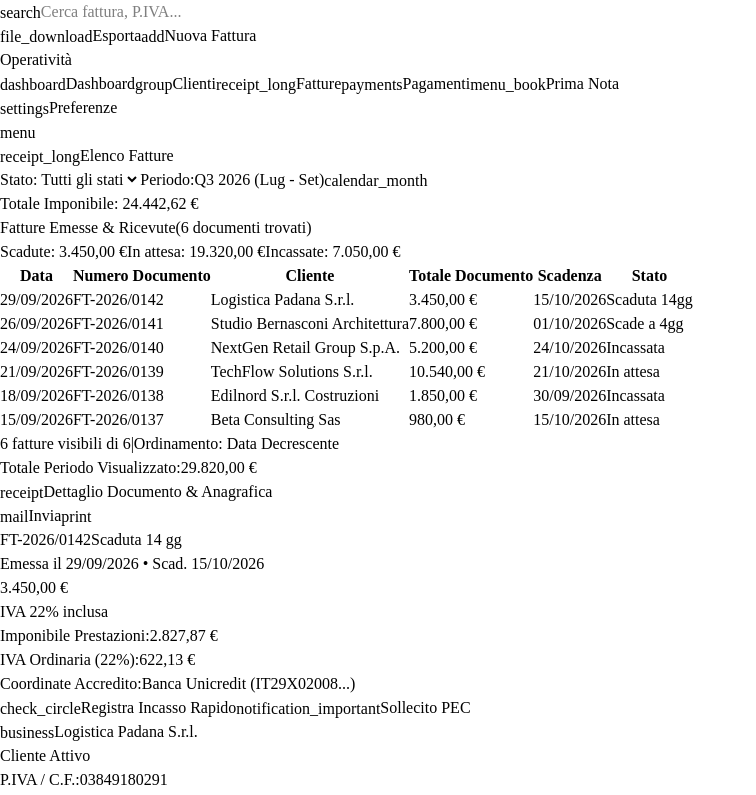
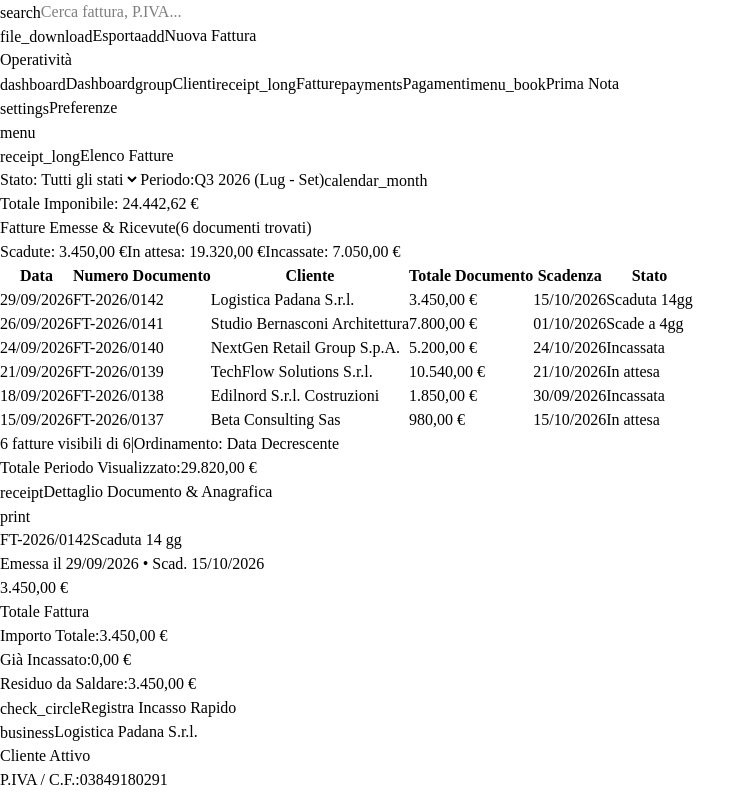
Before and after one commit to maxdivona/billKeep, a React (Vite) app in the folder src/renderer/: page /#/ in a window 1280 px wide. Shown: the top 795 px of the page, without its empty margins (0-756 px from the left). Built offline with nearby package versions, Linux system fonts and the light colour scheme; a web font is replaced by a local one.

Commit message:
refactor(dashboard): pulizia inspector, rimossi iva coordinate e sollecito, fix incasso rapido

```diff
--- a/src/renderer/src/pages/Dashboard.jsx
+++ b/src/renderer/src/pages/Dashboard.jsx
@@ -169,19 +169,22 @@ export default function Dashboard() {
   const {
     invoices: dbInvoices,
     customers,
+    payments,
     fetchAllData,
     dashboardSearch,
     selectedInvoiceId,
     setSelectedInvoiceId,
     setSelectedInvoiceInfo,
-    addPayment
+    addMultiPayment
   } = useStore()
 
   const [localStatusFilter, setLocalStatusFilter] = useState('all')
   const [toastMessage, setToastMessage] = useState(null)
   const [quickPaymentModalOpen, setQuickPaymentModalOpen] = useState(false)
   const [quickPaymentAmount, setQuickPaymentAmount] = useState('')
+  const [quickPaymentDate, setQuickPaymentDate] = useState(() => new Date().toISOString().split('T')[0])
   const [quickPaymentMethod, setQuickPaymentMethod] = useState('Bonifico')
+  const [isSubmittingPayment, setIsSubmittingPayment] = useState(false)
 
   useEffect(() => {
     fetchAllData()
@@ -354,30 +357,20 @@ export default function Dashboard() {
     }
   }, [filteredInvoices])
 
-  // Calcolo Imponibile e IVA per la fattura attiva
-  const activeImponibile = activeInvoice
-    ? activeInvoice.imponibile || activeInvoice.amount / 1.22
-    : 0
-  const activeIVA = activeInvoice ? activeInvoice.iva || activeInvoice.amount - activeImponibile : 0
+  // Calcolo incassi e saldo residuo per la fattura attiva
+  const activeInvoicePaid = useMemo(() => {
+    if (!activeInvoice) return 0
+    if (dbInvoices && dbInvoices.length > 0) {
+      const invPayments = (payments || []).filter((p) => p.invoice_id === activeInvoice.id)
+      return invPayments.reduce((sum, p) => sum + p.amount, 0)
+    }
+    return activeInvoice.status === 'paid' ? activeInvoice.amount : 0
+  }, [activeInvoice, payments, dbInvoices])
 
-  // Gestione Sollecito PEC
-  const handleSollecitoPec = () => {
-    if (!activeInvoice) return
-    const text = `Gentile ${activeInvoice.customer_name},\nVi ricordiamo che la fattura ${activeInvoice.id} emessa il ${formatDate(activeInvoice.issue_date)} per un totale di ${formatCurrency(activeInvoice.amount)} risulta scaduta.\nVi invitiamo a procedere al saldo alle seguenti coordinate: ${activeInvoice.bank_account}.\nCordiali saluti,\nAmministrazione BillKeep`
-    navigator.clipboard.writeText(text)
-    setToastMessage('Testo del sollecito copiato negli appunti! Bozza PEC pronta.')
-    setTimeout(() => setToastMessage(null), 3500)
-  }
-
-  // Gestione Invio Email
-  const handleSendEmail = () => {
-    if (!activeInvoice) return
-    const subject = encodeURIComponent(`Fattura ${activeInvoice.id} - BillKeep`)
-    const body = encodeURIComponent(
-      `Gentile ${activeInvoice.customer_name},\nIn allegato trovate la fattura ${activeInvoice.id} di ${formatCurrency(activeInvoice.amount)} con scadenza ${formatDate(activeInvoice.due_date)}.\n\nCordiali saluti.`
-    )
-    window.open(`mailto:${activeInvoice.pec || ''}?subject=${subject}&body=${body}`, '_blank')
-  }
+  const activeInvoiceRemaining = useMemo(() => {
+    if (!activeInvoice) return 0
+    return Math.max(0, activeInvoice.amount - activeInvoicePaid)
+  }, [activeInvoice, activeInvoicePaid])
 
   // Gestione Stampa
   const handlePrint = () => {
@@ -387,49 +380,74 @@ export default function Dashboard() {
   // Registra incasso rapido (F7)
   const handleOpenQuickPayment = useCallback(() => {
     if (!activeInvoice) return
-    setQuickPaymentAmount(activeInvoice.amount.toString())
+    const defaultAmount =
+      activeInvoiceRemaining > 0 ? activeInvoiceRemaining : activeInvoice.amount
+    setQuickPaymentAmount(defaultAmount.toFixed(2))
+    setQuickPaymentDate(new Date().toISOString().split('T')[0])
+    setQuickPaymentMethod('Bonifico')
     setQuickPaymentModalOpen(true)
-  }, [activeInvoice])
+  }, [activeInvoice, activeInvoiceRemaining])
 
-  const handleConfirmQuickPayment = async () => {
-    if (!activeInvoice) return
+  const handleConfirmQuickPayment = async (e) => {
+    if (e) e.preventDefault()
+    if (!activeInvoice || isSubmittingPayment) return
+
     const parsedAmount = parseFloat(quickPaymentAmount)
     if (isNaN(parsedAmount) || parsedAmount <= 0) {
-      alert('Inserisci un importo valido.')
+      alert('Inserisci un importo valido maggiore di zero.')
       return
     }
 
+    setIsSubmittingPayment(true)
     try {
-      if (dbInvoices && dbInvoices.length > 0) {
-        await addPayment({
-          invoice_id: activeInvoice.id,
-          customer_id: activeInvoice.customer_id,
-          amount: parsedAmount,
-          payment_date: new Date().toISOString().replace('T', ' ').slice(0, 19),
-          method: quickPaymentMethod
+      if (!dbInvoices || dbInvoices.length === 0) {
+        // Modalità dimostrativa
+        setQuickPaymentModalOpen(false)
+        setToastMessage(
+          `[Demo] Incasso di ${formatCurrency(parsedAmount)} registrato per ${activeInvoice.id}!`
+        )
+        setTimeout(() => setToastMessage(null), 3500)
+        return
+      }
+
+      const res = await addMultiPayment({
+        customerId: activeInvoice.customer_id,
+        totalAmount: parsedAmount,
+        method: quickPaymentMethod,
+        date: quickPaymentDate || new Date().toISOString().split('T')[0],
+        allocations: [{ invoiceId: activeInvoice.id, amount: parsedAmount }],
+        accontoAmount: 0
       })
-      }
+
+      if (res && res.success) {
         setQuickPaymentModalOpen(false)
         setToastMessage(
           `Incasso di ${formatCurrency(parsedAmount)} registrato per ${activeInvoice.id}!`
         )
         setTimeout(() => setToastMessage(null), 3500)
+      } else {
+        alert('Errore durante la registrazione dell incasso: ' + (res?.error || 'Operazione non riuscita'))
+      }
     } catch (err) {
       alert('Errore durante la registrazione dell incasso: ' + err.message)
+    } finally {
+      setIsSubmittingPayment(false)
     }
   }
 
-  // Keyboard shortcut F7 per Incasso Rapido
+  // Keyboard shortcut (F7 per aprire incasso rapido, Escape per chiudere modale)
   useEffect(() => {
     const handleKeyDown = (e) => {
-      if (e.key === 'F7') {
+      if (e.key === 'Escape' && quickPaymentModalOpen) {
+        setQuickPaymentModalOpen(false)
+      } else if (e.key === 'F7' && !quickPaymentModalOpen) {
         e.preventDefault()
         handleOpenQuickPayment()
       }
     }
     window.addEventListener('keydown', handleKeyDown)
     return () => window.removeEventListener('keydown', handleKeyDown)
-  }, [handleOpenQuickPayment])
+  }, [quickPaymentModalOpen, handleOpenQuickPayment])
 
   return (
     <div className="flex-1 flex flex-col min-h-0 bg-white overflow-hidden select-none font-sans">
@@ -647,15 +665,6 @@ export default function Dashboard() {
             <div className="flex items-center gap-1">
               <button
                 type="button"
-                onClick={handleSendEmail}
-                className="h-6 px-2 rounded bg-white border border-apple-border text-apple-secondary hover:text-apple-text flex items-center text-[12px] transition cursor-pointer"
-                title="Invia copia cortesia via email"
-              >
-                <span className="material-symbols-outlined text-[14px] mr-1">mail</span>
-                <span>Invia</span>
-              </button>
-              <button
-                type="button"
                 onClick={handlePrint}
                 className="h-6 px-2 rounded bg-white border border-apple-border text-apple-secondary hover:text-apple-text flex items-center text-[12px] transition cursor-pointer"
                 title="Stampa PDF"
@@ -707,51 +716,60 @@ export default function Dashboard() {
                       <div className="text-[16px] font-bold font-mono text-apple-text">
                         {formatCurrency(activeInvoice.amount)}
                       </div>
-                      <div className="text-[11px] text-apple-subtle font-mono">IVA 22% inclusa</div>
+                      <div className="text-[11px] text-apple-subtle font-mono">Totale Fattura</div>
                     </div>
                   </div>
 
-                  {/* Breakdown Box */}
+                  {/* Riepilogo Saldo & Incassi */}
                   <div className="mt-2.5 p-2.5 rounded bg-slate-50 border border-black/[0.04] text-[12px] font-mono space-y-1">
                     <div className="flex justify-between text-apple-secondary">
-                      <span>Imponibile Prestazioni:</span>
+                      <span>Importo Totale:</span>
                       <span className="text-apple-text font-medium">
-                        {formatCurrency(activeImponibile)}
+                        {formatCurrency(activeInvoice.amount)}
                       </span>
                     </div>
                     <div className="flex justify-between text-apple-secondary">
-                      <span>IVA Ordinaria (22%):</span>
-                      <span className="text-apple-text font-medium">
-                        {formatCurrency(activeIVA)}
+                      <span>Già Incassato:</span>
+                      <span
+                        className={`font-medium ${
+                          activeInvoicePaid > 0 ? 'text-emerald-700' : 'text-apple-text'
+                        }`}
+                      >
+                        {formatCurrency(activeInvoicePaid)}
                       </span>
                     </div>
-                    <div className="flex justify-between text-apple-secondary truncate">
-                      <span>Coordinate Accredito:</span>
-                      <span className="text-apple-text truncate ml-1">
-                        {activeInvoice.bank_account || 'Banca Unicredit (IT29X02008...)'}
+                    <div className="flex justify-between text-apple-secondary pt-1 border-t border-black/[0.04]">
+                      <span className="font-semibold text-apple-text">Residuo da Saldare:</span>
+                      <span
+                        className={`font-bold ${
+                          activeInvoiceRemaining > 0
+                            ? activeInvoice.status === 'overdue'
+                              ? 'text-rose-600'
+                              : 'text-amber-700'
+                            : 'text-emerald-700'
+                        }`}
+                      >
+                        {formatCurrency(activeInvoiceRemaining)}
                       </span>
                     </div>
                   </div>
 
-                  <div className="mt-2.5 pt-2 border-t border-apple-border/60 flex items-center justify-between gap-1.5">
+                  <div className="mt-2.5 pt-2 border-t border-apple-border/60 flex items-center justify-between">
+                    {activeInvoice.status === 'paid' || activeInvoiceRemaining <= 0 ? (
+                      <div className="h-7 px-2.5 bg-emerald-50 text-emerald-700 text-[12px] font-medium rounded flex items-center gap-1.5 border border-emerald-200/60">
+                        <span className="material-symbols-outlined text-[14px]">check_circle</span>
+                        <span>Fattura già saldata</span>
+                      </div>
+                    ) : (
                       <button
                         type="button"
                         onClick={handleOpenQuickPayment}
-                      className="h-7 px-3 bg-apple-accent hover:bg-apple-accent-hover text-white text-[12px] font-medium rounded flex items-center gap-1.5 transition cursor-pointer"
+                        className="h-7 px-3 bg-apple-accent hover:bg-apple-accent-hover text-white text-[12px] font-medium rounded flex items-center gap-1.5 transition cursor-pointer shadow-xs"
                       >
                         <span className="material-symbols-outlined text-[14px]">check_circle</span>
                         <span>Registra Incasso Rapido</span>
                       </button>
-                    <button
-                      type="button"
-                      onClick={handleSollecitoPec}
-                      className="h-7 px-2.5 bg-white border border-apple-border text-rose-600 hover:bg-rose-50 text-[12px] font-medium rounded transition flex items-center gap-1 cursor-pointer"
-                    >
-                      <span className="material-symbols-outlined text-[13px]">
-                        notification_important
-                      </span>
-                      <span>Sollecito PEC</span>
-                    </button>
+                    )}
                   </div>
                 </div>
 
@@ -907,12 +925,18 @@ export default function Dashboard() {
 
       {/* Quick Payment Modal */}
       {quickPaymentModalOpen && (
-        <div className="fixed inset-0 z-50 flex items-center justify-center bg-black/40 backdrop-blur-xs p-4">
-          <div className="bg-white rounded-xl shadow-2xl border border-apple-border w-full max-w-md overflow-hidden animate-scale-in">
+        <div
+          className="fixed inset-0 z-50 flex items-center justify-center bg-black/40 backdrop-blur-xs p-4"
+          onClick={() => !isSubmittingPayment && setQuickPaymentModalOpen(false)}
+        >
+          <div
+            className="bg-white rounded-xl shadow-2xl border border-apple-border w-full max-w-md overflow-hidden animate-scale-in"
+            onClick={(e) => e.stopPropagation()}
+          >
             <div className="px-4 py-3 bg-slate-50 border-b border-apple-border flex items-center justify-between">
               <div className="flex items-center gap-2">
                 <span className="material-symbols-outlined text-[20px] text-apple-accent">
-                  check_circle
+                  payments
                 </span>
                 <span className="font-semibold text-[15px] text-apple-text">
                   Registra Incasso Rapido
@@ -920,30 +944,79 @@ export default function Dashboard() {
               </div>
               <button
                 type="button"
-                onClick={() => setQuickPaymentModalOpen(false)}
-                className="text-apple-subtle hover:text-apple-text cursor-pointer"
+                onClick={() => !isSubmittingPayment && setQuickPaymentModalOpen(false)}
+                className="text-apple-subtle hover:text-apple-text cursor-pointer p-1 rounded hover:bg-slate-200/50 transition"
               >
                 <span className="material-symbols-outlined text-[18px]">close</span>
               </button>
             </div>
 
+            <form onSubmit={handleConfirmQuickPayment}>
               <div className="p-4 space-y-3.5 text-[14px]">
-              <div>
-                <span className="text-apple-secondary text-[13px]">Fattura:</span>
-                <div className="font-semibold text-apple-text">
-                  {activeInvoice?.id} — {activeInvoice?.customer_name}
+                <div className="p-2.5 rounded bg-slate-50 border border-black/[0.04] space-y-1">
+                  <div className="flex justify-between items-center text-[13px]">
+                    <span className="text-apple-secondary">Documento:</span>
+                    <span className="font-bold font-mono text-apple-text">
+                      {activeInvoice?.id}
+                    </span>
                   </div>
+                  <div className="flex justify-between items-center text-[13px]">
+                    <span className="text-apple-secondary">Cliente:</span>
+                    <span className="font-medium text-apple-text truncate ml-2">
+                      {activeInvoice?.customer_name}
+                    </span>
+                  </div>
+                  <div className="flex justify-between items-center text-[13px]">
+                    <span className="text-apple-secondary">Importo Fattura:</span>
+                    <span className="font-mono text-apple-text">
+                      {formatCurrency(activeInvoice?.amount)}
+                    </span>
+                  </div>
+                  {activeInvoiceRemaining < (activeInvoice?.amount || 0) && (
+                    <div className="flex justify-between items-center text-[13px] pt-1 border-t border-black/[0.04]">
+                      <span className="text-apple-secondary font-medium">Residuo da saldare:</span>
+                      <span className="font-mono font-bold text-amber-700">
+                        {formatCurrency(activeInvoiceRemaining)}
+                      </span>
+                    </div>
+                  )}
                 </div>
 
                 <div>
                   <label className="block text-[13px] font-medium text-apple-secondary mb-1">
+                    Data Incasso:
+                  </label>
+                  <input
+                    type="date"
+                    value={quickPaymentDate}
+                    onChange={(e) => setQuickPaymentDate(e.target.value)}
+                    required
+                    className="w-full px-3 py-2 rounded border border-apple-border text-[14px] bg-white focus:outline-none focus:border-apple-accent"
+                  />
+                </div>
+
+                <div>
+                  <div className="flex justify-between items-center mb-1">
+                    <label className="block text-[13px] font-medium text-apple-secondary">
                       Importo da Incassare (€):
                     </label>
+                    {activeInvoiceRemaining > 0 && (
+                      <button
+                        type="button"
+                        onClick={() => setQuickPaymentAmount(activeInvoiceRemaining.toFixed(2))}
+                        className="text-[11px] text-apple-accent hover:underline cursor-pointer"
+                      >
+                        Saldo intero ({formatCurrency(activeInvoiceRemaining)})
+                      </button>
+                    )}
+                  </div>
                   <input
                     type="number"
                     step="0.01"
+                    min="0.01"
                     value={quickPaymentAmount}
                     onChange={(e) => setQuickPaymentAmount(e.target.value)}
+                    required
                     className="w-full px-3 py-2 rounded border border-apple-border text-[14px] font-mono focus:outline-none focus:border-apple-accent"
                   />
                 </div>
@@ -970,18 +1043,29 @@ export default function Dashboard() {
                 <button
                   type="button"
                   onClick={() => setQuickPaymentModalOpen(false)}
-                className="px-3.5 py-1.5 rounded bg-white border border-apple-border text-apple-secondary hover:text-apple-text cursor-pointer"
+                  disabled={isSubmittingPayment}
+                  className="px-3.5 py-1.5 rounded bg-white border border-apple-border text-apple-secondary hover:text-apple-text cursor-pointer disabled:opacity-50"
                 >
                   Annulla
                 </button>
                 <button
-                type="button"
-                onClick={handleConfirmQuickPayment}
-                className="px-3.5 py-1.5 rounded bg-apple-accent hover:bg-apple-accent-hover text-white font-medium shadow-xs cursor-pointer"
+                  type="submit"
+                  disabled={isSubmittingPayment}
+                  className="px-3.5 py-1.5 rounded bg-apple-accent hover:bg-apple-accent-hover text-white font-medium shadow-xs cursor-pointer disabled:opacity-50 flex items-center gap-1.5"
                 >
-                Conferma Incasso
+                  {isSubmittingPayment ? (
+                    <>
+                      <span className="material-symbols-outlined text-[15px] animate-spin">
+                        progress_activity
+                      </span>
+                      <span>Registrazione...</span>
+                    </>
+                  ) : (
+                    <span>Conferma Incasso</span>
+                  )}
                 </button>
               </div>
+            </form>
           </div>
         </div>
       )}
```
Also changed, not shown: 1 other file (tests, documents, lock files or other folders). Lines whose indentation alone changed are shown as unchanged.
